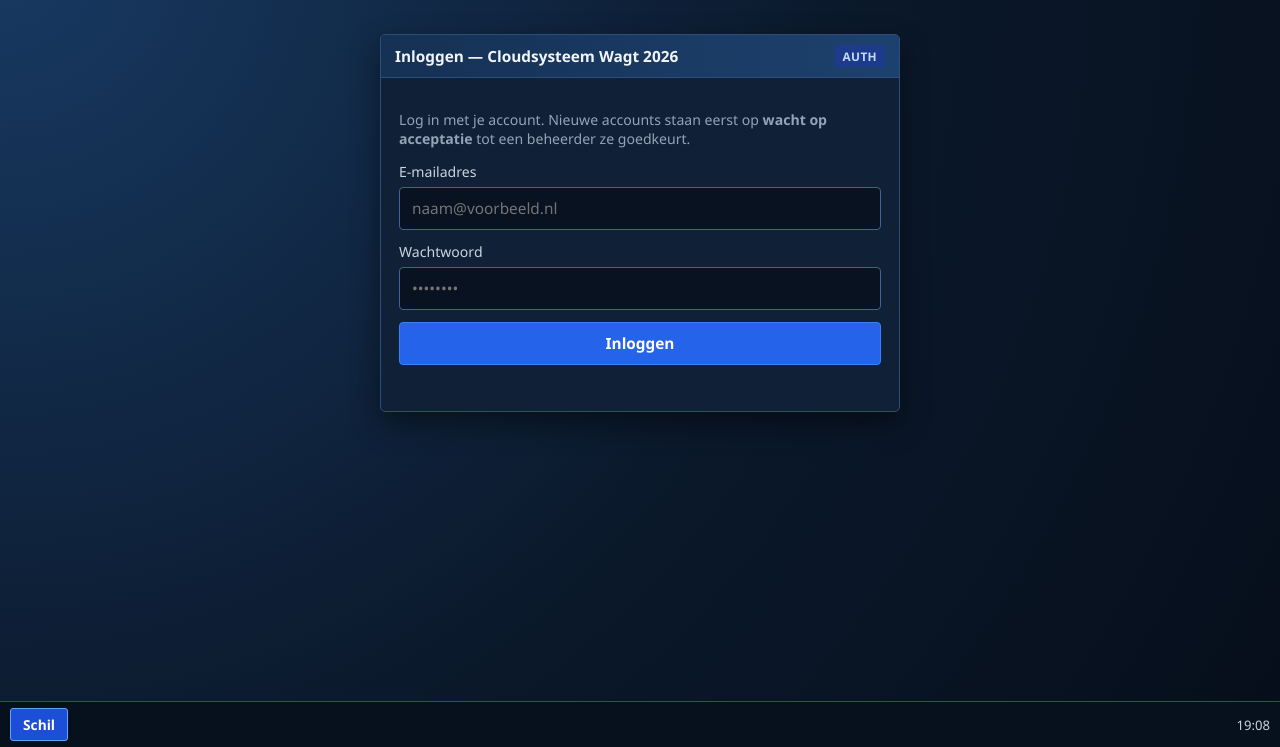
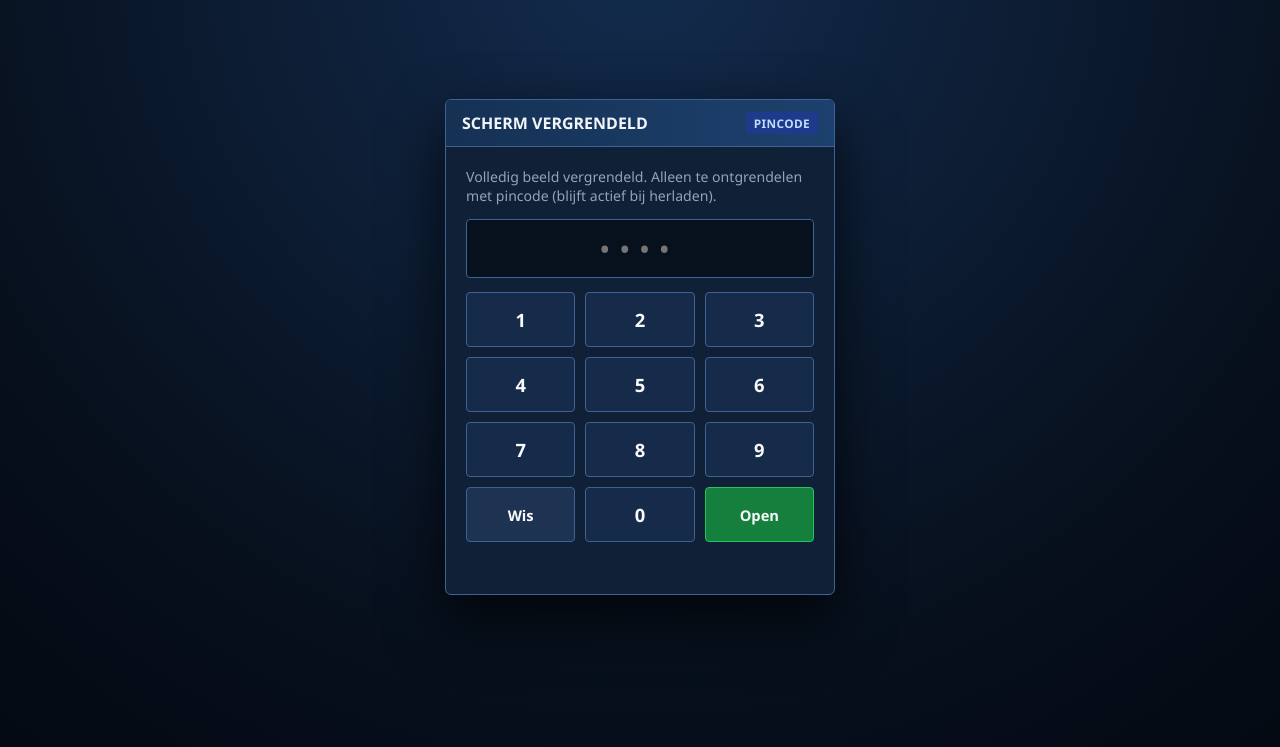
Before and after one commit to Luuk57/ClouddataWagt, a plain HTML site: page index.html in a window 1280 px wide. Shown: the part 53-800 px from the top of the page. Drawn offline with Linux system fonts and the light colour scheme; no server answers.

Commit message:
Update index.html

```diff
--- a/index.html
+++ b/index.html
@@ -18,6 +18,73 @@
 
     .hidden { display: none !important; }
 
+    /* Volledig scherm pincode-slot (boven alles, blijft na refresh staan) */
+    .pin-lock-overlay {
+      position: fixed;
+      inset: 0;
+      width: 100vw;
+      height: 100vh;
+      z-index: 9999;
+      background: radial-gradient(circle at top, #132c4e 0%, #07101d 70%, #040912 100%);
+      display: flex;
+      align-items: center;
+      justify-content: center;
+      padding: 20px;
+      user-select: none;
+    }
+    .pin-box {
+      width: 100%;
+      max-width: 390px;
+      background: #102036;
+      border: 1px solid #3c6296;
+      border-radius: 6px;
+      box-shadow: 0 24px 60px rgba(0, 0, 0, 0.75);
+      overflow: hidden;
+    }
+    .pin-header {
+      background: linear-gradient(90deg, #153154 0%, #1d416e 100%);
+      padding: 12px 16px;
+      border-bottom: 1px solid #3c6296;
+      display: flex;
+      justify-content: space-between;
+      align-items: center;
+      font-weight: 700;
+    }
+    .pin-body { padding: 20px; }
+    .pin-display {
+      width: 100%;
+      text-align: center;
+      letter-spacing: 0.45em;
+      font-size: 1.5rem;
+      font-weight: 700;
+      padding: 12px;
+      border-radius: 4px;
+      border: 1px solid #3c6296;
+      background: #07101d;
+      color: #7dd3fc;
+      margin-bottom: 14px;
+    }
+    .keypad {
+      display: grid;
+      grid-template-columns: repeat(3, 1fr);
+      gap: 10px;
+      margin-bottom: 12px;
+    }
+    .key-btn {
+      padding: 14px 10px;
+      font-size: 1.15rem;
+      font-weight: 700;
+      background: #162b49;
+      border: 1px solid #3c6296;
+      color: #f8fafc;
+      border-radius: 4px;
+      cursor: pointer;
+    }
+    .key-btn:hover { background: #213e69; }
+    .key-btn.secondary-key { background: #1e3352; font-size: 0.92rem; }
+    .key-btn.ok-key { background: #15803d; border-color: #22c55e; font-size: 0.92rem; }
+    .key-btn.ok-key:hover { background: #166534; }
+
     /* Bovenste Windows-balk */
     .win-topbar {
       background: #07101d;
@@ -34,7 +101,7 @@
       background: #1d4ed8; color: #fff; font-size: 0.74rem;
       padding: 3px 8px; border-radius: 3px; letter-spacing: 0.04em;
     }
-    .win-meta { font-size: 0.85rem; color: #94a3b8; }
+    .win-meta { font-size: 0.85rem; color: #94a3b8; display: flex; align-items: center; gap: 10px; flex-wrap: wrap; }
 
     /* Werkruimte & Windows-vensters */
     .desktop { max-width: 1080px; margin: 0 auto; padding: 20px 16px; }
@@ -78,6 +145,7 @@
     button.warning:hover { background: #92400e; }
     button.danger { background: #991b1b; border-color: #ef4444; }
     button.danger:hover { background: #7f1d1d; }
+    button.small-inline { width: auto; padding: 6px 12px; font-size: 0.84rem; }
 
     .grid-2 { display: grid; grid-template-columns: repeat(auto-fit, minmax(320px, 1fr)); gap: 16px; }
     .row { display: flex; gap: 10px; align-items: center; flex-wrap: wrap; }
@@ -93,6 +161,7 @@
     .badge.blocked { background: #7f1d1d; color: #fecaca; }
 
     .status { min-height: 20px; font-size: 0.9rem; color: #7dd3fc; margin-top: 8px; }
+    .error-text { color: #fca5a5; }
     .muted { color: #94a3b8; font-size: 0.88rem; }
 
     .checkbox-row { display: flex; align-items: center; gap: 8px; margin-bottom: 10px; }
@@ -116,7 +185,6 @@
     }
     .user-badges { display: flex; gap: 6px; align-items: center; flex-wrap: wrap; }
 
-    /* Windows-taakbalk */
     .win-taskbar {
       position: fixed; bottom: 0; left: 0; right: 0; height: 46px;
       background: #07101d; border-top: 1px solid #2c4e7c;
@@ -137,16 +205,60 @@
   </style>
 </head>
 <body>
+  <!-- Volledig beeld pincode-vergrendeling -->
+  <div id="pinLockOverlay" class="pin-lock-overlay" aria-modal="true" role="dialog">
+    <div class="pin-box">
+      <div class="pin-header">
+        <span>SCHERM VERGRENDELD</span>
+        <span class="badge">PINCODE</span>
+      </div>
+      <div class="pin-body">
+        <p class="muted" style="margin-top: 0;">
+          Volledig beeld vergrendeld. Alleen te ontgrendelen met pincode (blijft actief bij herladen).
+        </p>
+
+        <input
+          id="pinDisplayInput"
+          class="pin-display"
+          type="password"
+          inputmode="numeric"
+          autocomplete="off"
+          placeholder="••••"
+        />
+
+        <div class="keypad">
+          <button type="button" class="key-btn" data-digit="1">1</button>
+          <button type="button" class="key-btn" data-digit="2">2</button>
+          <button type="button" class="key-btn" data-digit="3">3</button>
+          <button type="button" class="key-btn" data-digit="4">4</button>
+          <button type="button" class="key-btn" data-digit="5">5</button>
+          <button type="button" class="key-btn" data-digit="6">6</button>
+          <button type="button" class="key-btn" data-digit="7">7</button>
+          <button type="button" class="key-btn" data-digit="8">8</button>
+          <button type="button" class="key-btn" data-digit="9">9</button>
+          <button type="button" class="key-btn secondary-key" id="pinClearBtn">Wis</button>
+          <button type="button" class="key-btn" data-digit="0">0</button>
+          <button type="button" class="key-btn ok-key" id="pinUnlockBtn">Open</button>
+        </div>
+
+        <div id="pinStatusMsg" class="status"></div>
+      </div>
+    </div>
+  </div>
+
   <header class="win-topbar">
     <div class="win-brand">
       <span class="win-tag">WINDOWS SHELL</span>
       <span id="topTitleText">Cloudsysteem Wagt 2026</span>
     </div>
-    <div class="win-meta" id="topConnStatus">Klaar voor aanmelding</div>
+    <div class="win-meta">
+      <span id="topConnStatus">Klaar voor aanmelding</span>
+      <button type="button" id="lockScreenBtn" class="warning small-inline">Vergrendel (Pincode)</button>
+    </div>
   </header>
 
   <main class="desktop">
-    <!-- Inlog- en registratievenster -->
+    <!-- Inlogvenster -->
     <section id="loginSection" class="win-window" style="max-width: 520px; margin: 24px auto;">
       <div class="win-titlebar">
         <span>Inloggen — Cloudsysteem Wagt 2026</span>
@@ -181,7 +293,6 @@
 
     <!-- Actieve Windows-schil -->
     <section id="shellSection" class="hidden">
-      <!-- Schil-overzicht -->
       <div id="panelShell" class="win-window">
         <div class="win-titlebar">
           <span id="welcomeTitle">Sessie</span>
@@ -220,10 +331,13 @@
             </div>
 
             <div>
-              <h3>Systeeminstellingen (<code>settings/app</code>)</h3>
+              <h3>Systeem- &amp; pincode-instellingen (<code>settings/app</code>)</h3>
               <form id="settingsForm">
                 <label for="systemTitleInput">Titel in de Windows-schil</label>
                 <input id="systemTitleInput" type="text" required />
+
+                <label for="unlockPinInput">Ontgrendel-pincode (cijfers)</label>
+                <input id="unlockPinInput" type="text" inputmode="numeric" pattern="[0-9]{4,10}" required placeholder="1234" />
 
                 <div class="checkbox-row">
                   <input id="maintenanceInput" type="checkbox" />
```
